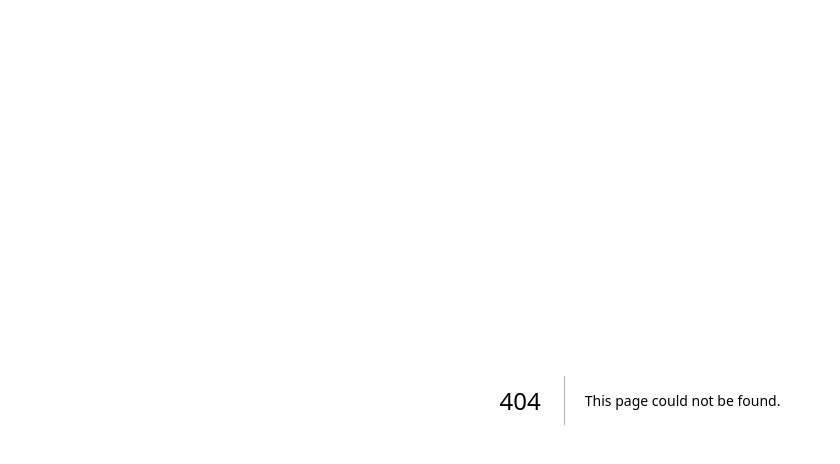
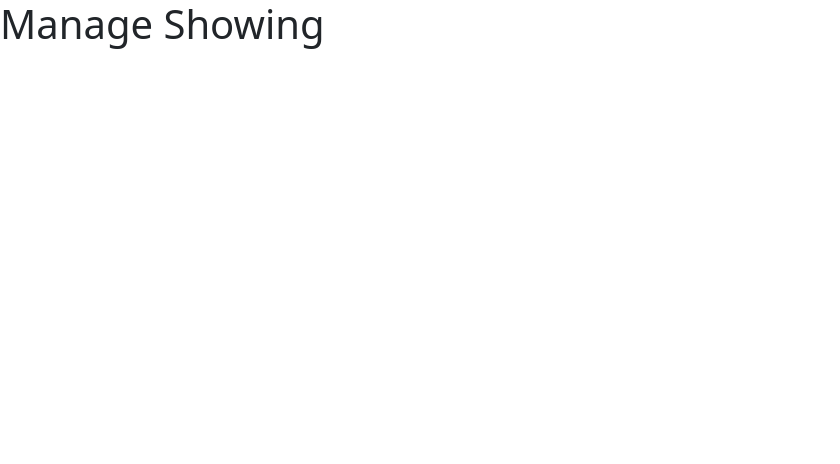
Before and after one commit to JeffreyJ02/cinema_proj, a Next.js app: page /admin/manage-showing in a window 1280 px wide. Before the commit this address had no page. Shown: the top 464 px of the page, without its empty margins (0-840 px from the left). Built offline with nearby package versions, Linux system fonts and the light colour scheme.

Commit message:
Initializing Schedule Showing

```diff
--- a/src/app/admin/manage-movies/ManageMovies.js
+++ b/src/app/admin/manage-movies/ManageMovies.js
@@ -112,7 +112,7 @@ const ManageMovies = () => {
 
   return (
     <div className="manage-movies-container">
-      <h1>Manage Movies</h1>
+      <h1>Add Movie</h1>
 
       {/* Add Movie Section */}
       <form onSubmit={handleAddMovie}>
--- /dev/null
+++ b/src/app/admin/manage-showing/ManageShowing.js
@@ -0,0 +1,9 @@
+'use client'
+import React, { useState } from 'react';
+import './ManageShowing.css';
+
+const ManageShowing = () => {
+
+} //const ManageShowing
+
+export default ManageShowing; //export default ManageShowing
--- /dev/null
+++ b/src/app/admin/manage-showing/page.js
@@ -0,0 +1,12 @@
+'use client'
+import React from "react";
+import ManageShowing from './ManageShowing';
+
+export default function Home() {
+    return (
+        <div>
+            <h1>Manage Showing</h1>
+            <ManageShowing />
+        </div>
+    );
+}
--- a/src/app/admin/page.js
+++ b/src/app/admin/page.js
@@ -12,6 +12,7 @@ export default function Home() {
       <Button variant="primary" href="admin/manage-movies">Manage Movies</Button>
       <Button variant="primary" href="admin/manage-promo">Manage Promotions</Button>
       <Button variant="primary" href="admin/manage-users">Manage Users</Button>
+      <Button variant="primary" href="admin/manage-showing">Manage Showing Times</Button>
     </div>
   );
 }
```
Also changed, not shown: src/app/admin/manage-promo/ManagePromo.js (line endings or trailing spaces), src/app/admin/manage-showing/ManageShowing.css (added), 48 other files (tests, documents, lock files or other folders).
